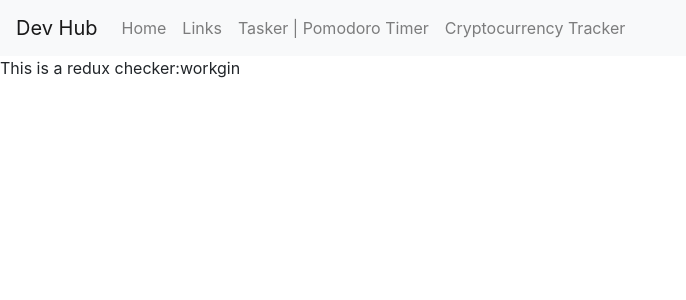
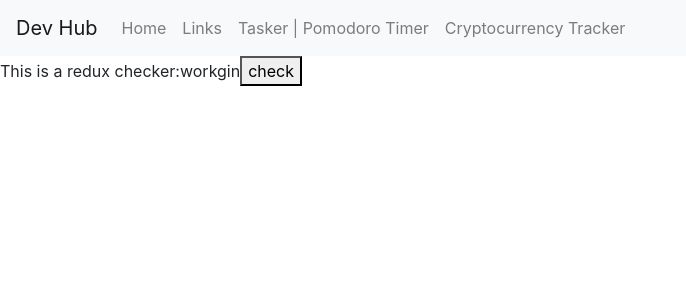
Before and after one commit to makaravind/DevHub, a React (Create React App) app: page /links in a window 1280 px wide. Shown: the top 300 px of the page, without its empty margins (0-686 px from the left). Built offline with nearby package versions, Linux system fonts and the light colour scheme.

Commit message:
done with initial set up redux

```diff
--- a/package.json
+++ b/package.json
@@ -11,7 +11,8 @@
     "react-redux": "^5.0.7",
     "react-router-dom": "^4.2.2",
     "react-scripts": "1.1.4",
-    "redux": "^4.0.0"
+    "redux": "^4.0.0",
+    "node-uuid": "^1.4.8"
   },
   "scripts": {
     "start": "react-scripts start",
@@ -20,7 +21,6 @@
     "eject": "react-scripts eject"
   },
   "devDependencies": {
-    "node-uuid": "^1.4.8",
     "redux-devtools-extension": "^2.13.2"
   }
 }
--- /dev/null
+++ b/src/actions/checkActions.js
@@ -0,0 +1,5 @@
+import {CHECK} from './actionTypes';
+
+export function checkNow(newName) {
+    return {type: CHECK, value: newName};
+}
--- a/src/components/App.js
+++ b/src/components/App.js
@@ -6,6 +6,7 @@ import Links from './Links/Links';
 import Wrapper from './global/Wrapper';
 import PageNotFound from './global/404';
 import {BrowserRouter, Route, Switch} from 'react-router-dom';
+import {checkNow} from '../actions/checkActions';
 
 class App extends Component {
 
@@ -28,6 +29,12 @@ class App extends Component {
         });
     }
 
+    checkFn = () => {
+      // change the name to 'redux react is working'
+        // dipatch the action CHECK
+        this.props.checkNow('redux react is working');
+    };
+
     render() {
         return (
             <BrowserRouter>
@@ -41,7 +48,10 @@ class App extends Component {
                      }}/>
                      <Route component={PageNotFound}/>
                  </Switch>*/}
-                 <Check check={this.props.check}/>
+                 <Check
+                     check={this.props.check}
+                     checkFn={this.checkFn}
+                 />
             </Wrapper>
             </BrowserRouter>
         )
@@ -55,7 +65,9 @@ function mapStateToProps(state, ownProps) {
 }
 
 function mapDispatchToProps(dispatch) {
-
+    return {
+        checkNow: newName => dispatch(checkNow(newName))
+    }
 }
 
-export default connect(mapStateToProps) (App);
+export default connect(mapStateToProps, mapDispatchToProps) (App);
--- a/src/components/home/check.js
+++ b/src/components/home/check.js
@@ -11,7 +11,7 @@ class Check extends Component {
             <div>
                 This is a redux checker:
                 {this.props.check}
-                {/*<button onClick={this.props.check}>check</button>*/}
+                <button onClick={this.props.checkFn}>check</button>
             </div>
         )
     }
```
